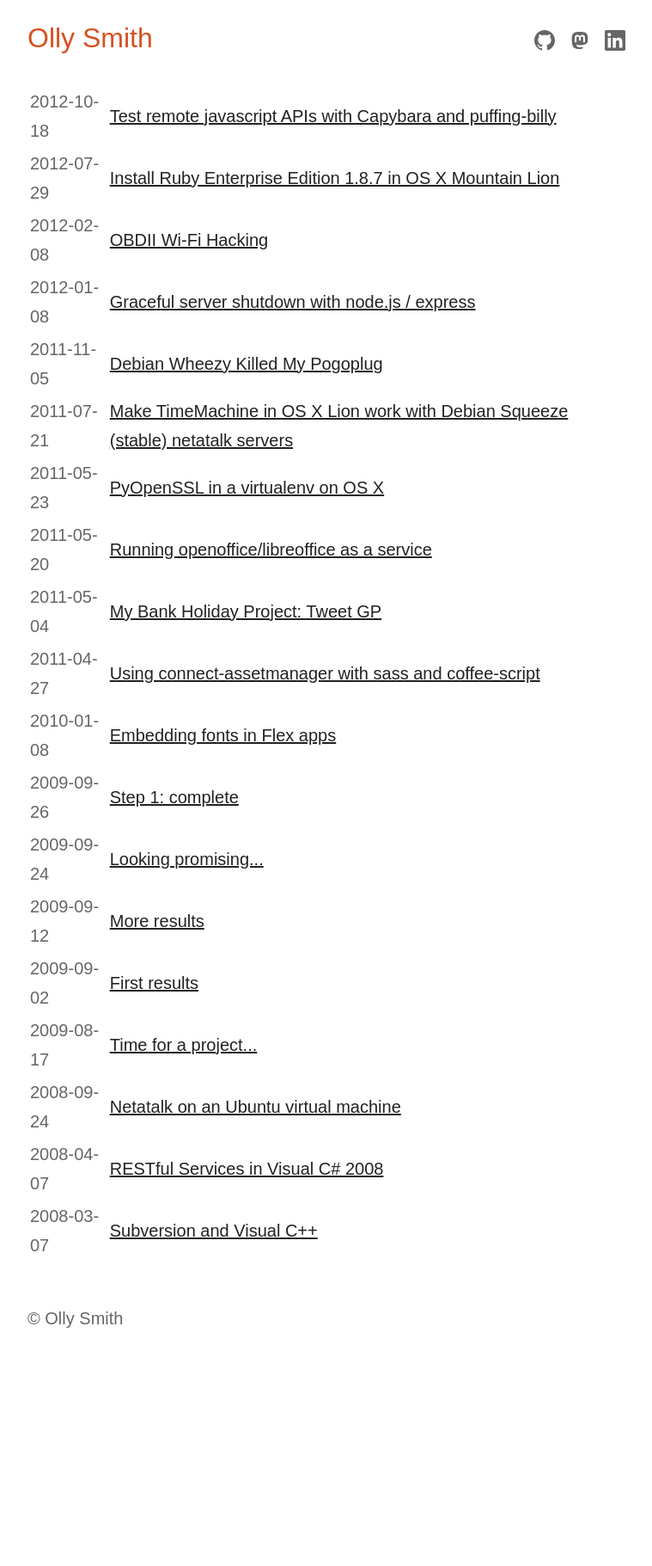
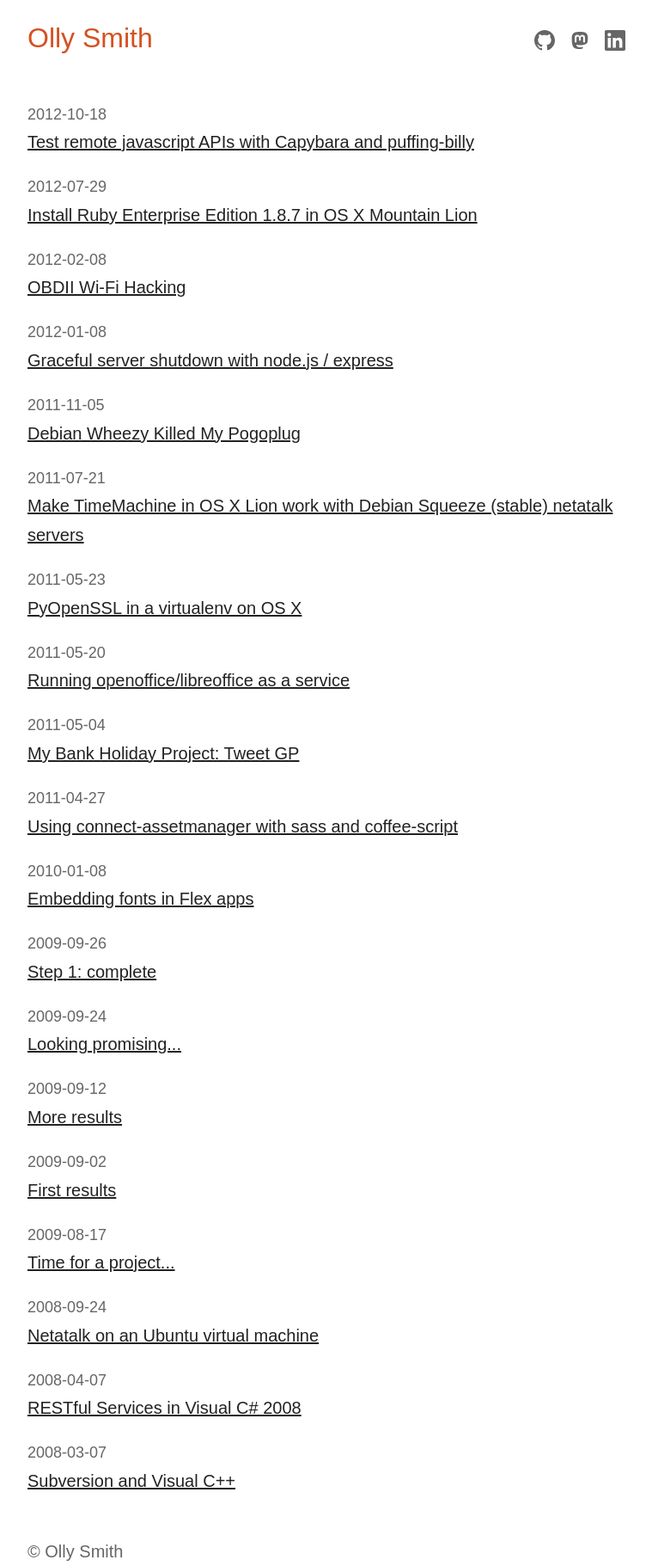
Before and after one commit to oesmith/oesmith.github.com, a Jekyll site: the page built from index.html, in a window 1280 px wide. Shown: the whole page at 86% size, without its empty margins (258-1017 px from the left). Built offline with Jekyll 4.4.1, drawn with Linux system fonts in a browser that asks for light colours; before the commit the page ends 1550 px from its top, so only the background shows below that.

Commit message:
A bit more style (?).

```diff
--- a/css/main.css
+++ b/css/main.css
@@ -32,6 +32,21 @@ h1 {
   color: #666;
   font-size: 1.7rem;
   line-height: 1.2;
+}
+
+.posts {
+  list-style-type: none;
+  margin: 0;
+  padding: 0;
+}
+
+.post {
+  margin: 1em 0;
+}
+
+.post time {
+  display: block;
+  font-size: 0.9em;
 }
 
 a {
@@ -73,6 +88,11 @@ article time {
   width: 24px;
 }
 
+figure {
+  margin: 0;
+  padding: 0;
+}
+
 code {
   font-family: monospace;
 }
@@ -81,9 +101,9 @@ pre {
   background: #eee;
   border: 1px solid #ddd;
   font-size: 0.9rem;
-  margin: 48px 0;
+  margin: 2em 0;
   overflow: auto;
-  padding: 10px 20px;
+  padding: 1em;
   white-space: pre;
   word-wrap: normal;
 }
--- a/index.html
+++ b/index.html
@@ -3,11 +3,11 @@ layout: default
 title: Olly Smith
 ---
 
-<table>
+<ul class="posts">
 {% for post in site.posts %}
-<tr>
-  <td valign="top"><time class="date" datetime="{{ post.date | date_to_xmlschema }}">{{ post.date | date: "%Y-%m-%d" }}</time></td>
-  <td><a href="{{post.url}}">{{ post.title }}</a></td>
-</tr>
+<li class="post">
+  <time class="date" datetime="{{ post.date | date_to_xmlschema }}">{{ post.date | date: "%Y-%m-%d" }}</time>
+  <a href="{{post.url}}">{{ post.title }}</a>
+</li>
 {% endfor %}
-</table>
+</ul>
```
